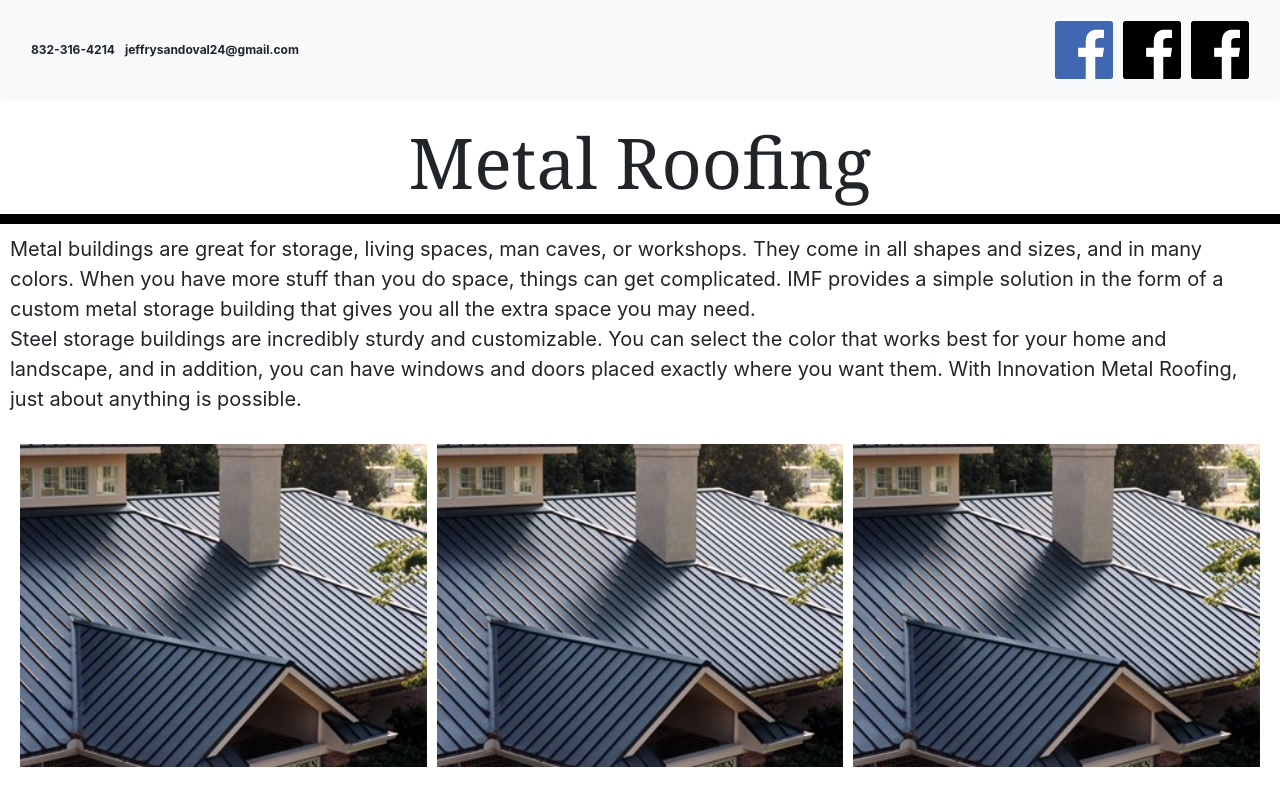
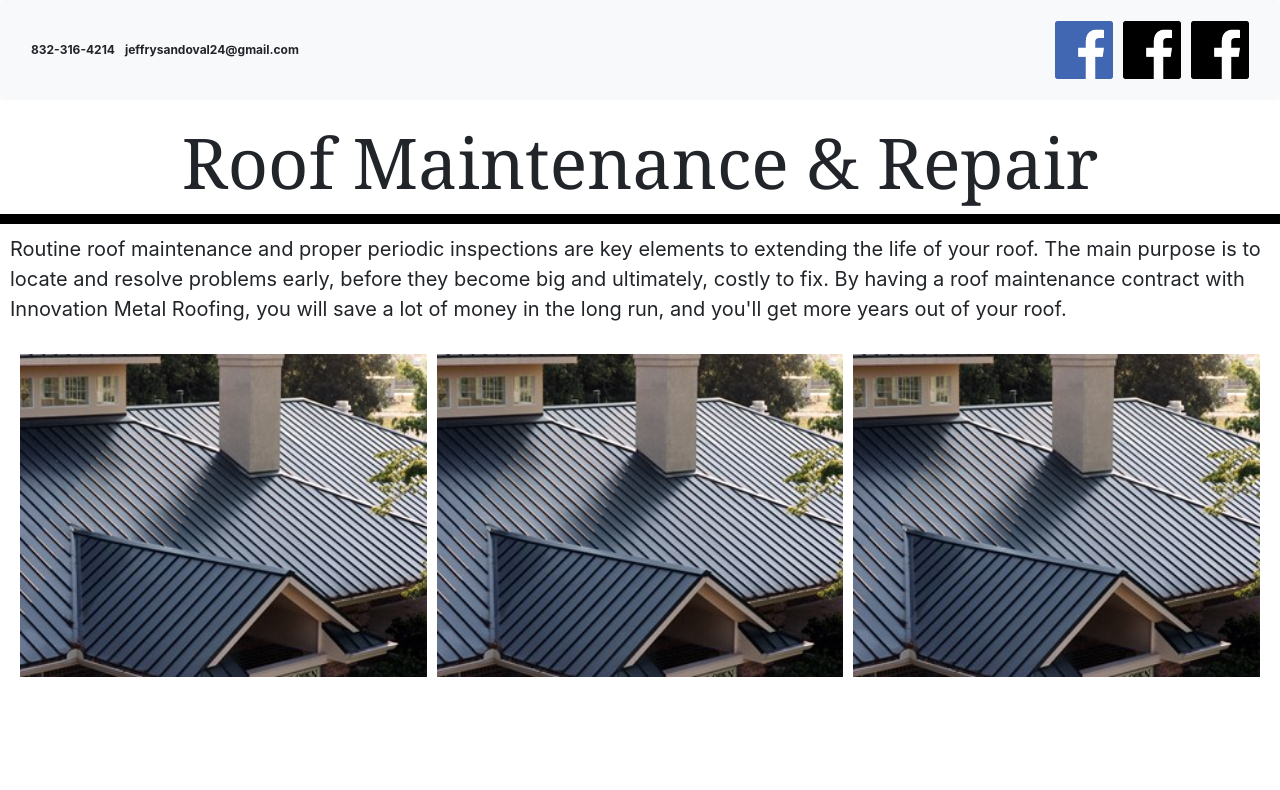
Before and after one commit to JeffSandov6/imf-site, a React (Create React App) app: page /aboutus in a window 1280 px wide. Shown: the top 790 px of the page. Built offline with nearby package versions, Linux system fonts and the light colour scheme.

Commit message:
just commiting so ill get my code formatted

```diff
--- a/src/App.js
+++ b/src/App.js
@@ -9,6 +9,7 @@ import Home from './pages/Home/Home';
 import MetalRoofing from './pages/MetalRoofing/MetalRoofing';
 import MetalBuilding from './pages/MetalBuilding/MetalBuilding';
 import AboutUs from './pages/AboutUs/AboutUs';
+import RoofMnR from './pages/RoofMnR/RoofMnR';
 
 //TODO: fix up the routing so that links will actually work
 
@@ -21,8 +22,9 @@ class App extends Component {
         </div>
         <div>
           <Router>
+            <RoofMnR />
             {/* <AboutUs /> */}
-            <MetalBuilding />
+            {/* <MetalBuilding /> */}
             {/* <MetalRoofing /> */}
             {/* <Home /> */}
           </Router>
--- /dev/null
+++ b/src/pages/RoofMnR/RoofMnR.css
@@ -0,0 +1,19 @@
+h1 {
+  font-family: Georgia, serif;
+  font-size: 70px;
+  text-align: center;
+}
+
+hr {
+  border-width: 10px;
+  background-color: black;
+}
+
+p {
+  font-size: 20px;
+}
+
+.mainText {
+  margin-left: 10px;
+  margin-right: 10px;
+}
--- /dev/null
+++ b/src/pages/RoofMnR/RoofMnR.js
@@ -0,0 +1,54 @@
+import React, { Component } from 'react';
+import './RoofMnR.css';
+
+//TODO: customize the 6 containers, are they going to be pictures, or are they going to be text boxes?
+
+class RoofMnR extends Component {
+  render() {
+    return (
+      <div>
+        <div>
+          <h1>Roof Maintenance & Repair</h1>
+        </div>
+        <hr />
+
+        <div className="mainText">
+          <p>
+            Routine roof maintenance and proper periodic inspections are key
+            elements to extending the life of your roof. The main purpose is to
+            locate and resolve problems early, before they become big and
+            ultimately, costly to fix. By having a roof maintenance contract
+            with Innovation Metal Roofing, you will save a lot of money in the
+            long run, and you'll get more years out of your roof.
+          </p>
+        </div>
+
+        <div className="col-sm-12 col-md-12">
+          <div className="column">
+            <img
+              src={require('./IMG_3840.jpg')}
+              alt="idk1"
+              style={{ width: '100%' }}
+            />
+          </div>
+          <div className="column">
+            <img
+              src={require('./IMG_3840.jpg')}
+              alt="idk1"
+              style={{ width: '100%' }}
+            />
+          </div>
+          <div className="column">
+            <img
+              src={require('./IMG_3840.jpg')}
+              alt="idk1"
+              style={{ width: '100%' }}
+            />
+          </div>
+        </div>
+      </div>
+    );
+  }
+}
+
+export default RoofMnR;
```
Also changed, not shown: src/pages/RoofMnR/IMG_3840.jpg (added).
